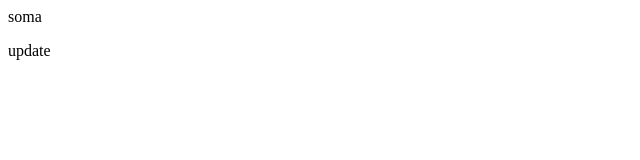
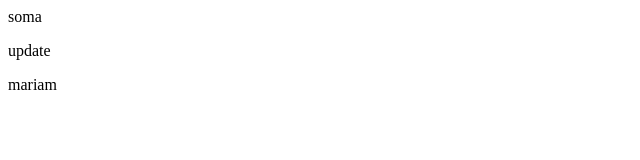
Before and after one commit to SomaNaeem/MCV-project, a plain HTML site: page index.html in a window 1280 px wide. Shown: the full height of the page, 0-640 px from the left. Drawn offline with Linux system fonts and the light colour scheme.

Commit message:
update in index.html

```diff
--- a/index.html
+++ b/index.html
@@ -1,2 +1,3 @@
 <div>soma</div>
 <p>update</p>
+<p>mariam</p>
```
